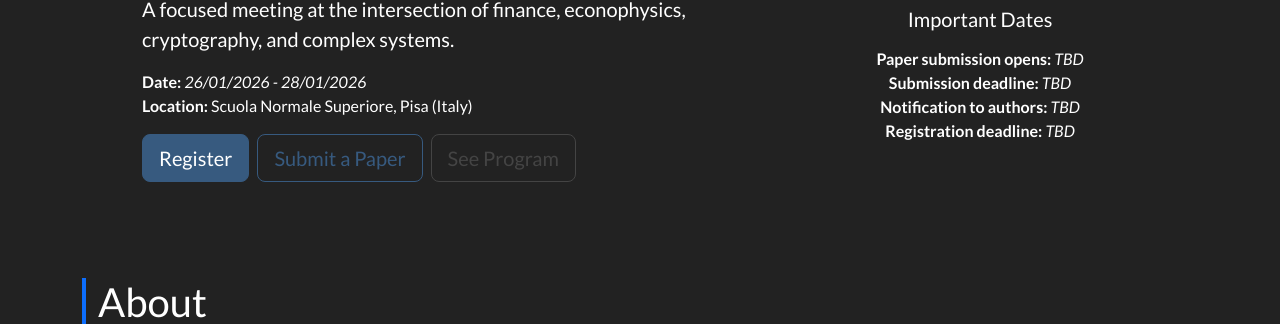
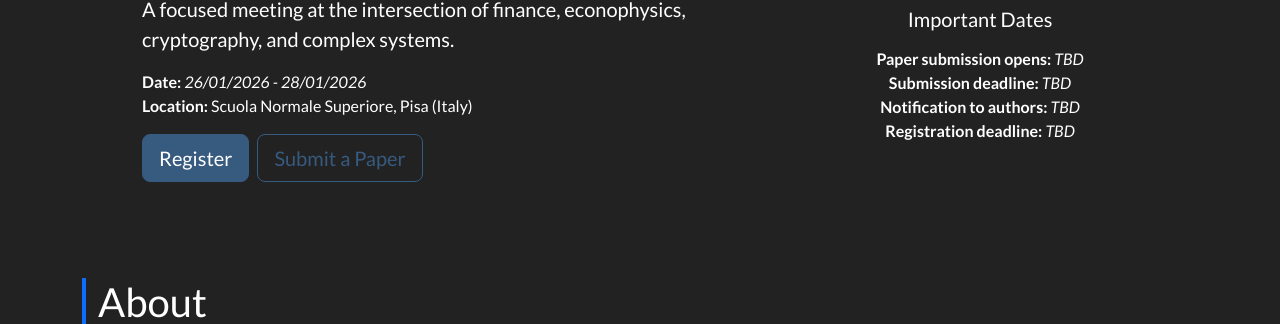
Before and after one commit to sns-defi/sns-defi.github.io, a Jekyll site: the page built from index.md, in a window 1280 px wide and 1249 px high. Shown: the part 396-720 px from the top of the window. Built offline with Jekyll 4.4.1, drawn with Linux system fonts in a browser that asks for light colours; nearby versions of some CDN libraries.

Commit message:
Update index.md

```diff
--- a/index.md
+++ b/index.md
@@ -18,7 +18,7 @@ title: "Homepage"
         <div class="d-flex gap-2 mt-3">
           <a class="btn btn-primary btn-lg" href="{{ '/registration/' | relative_url }}">Register</a>
           <a class="btn btn-outline-primary btn-lg" href="{{ '/submission/' | relative_url }}">Submit a Paper</a>
-          <a class="btn btn-outline-secondary btn-lg" href="{{ '/program/' | relative_url }}">See Program</a>
+          <!--<a class="btn btn-outline-secondary btn-lg" href="{{ '/program/' | relative_url }}">See Program</a>-->
         </div>
       </div>
       <div class="col-lg-4 mt-4 mt-lg-0">
```
